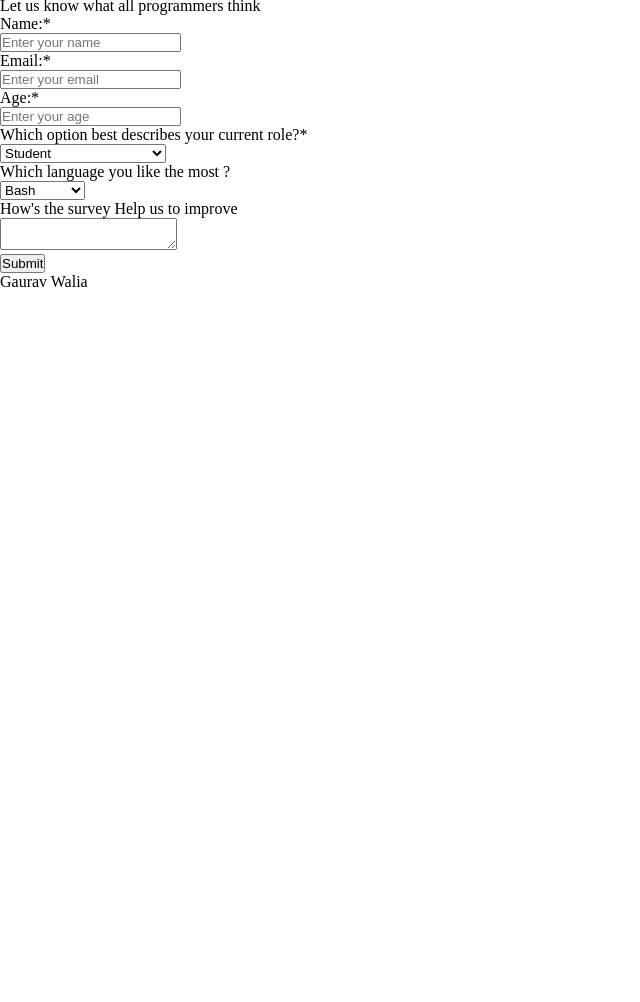
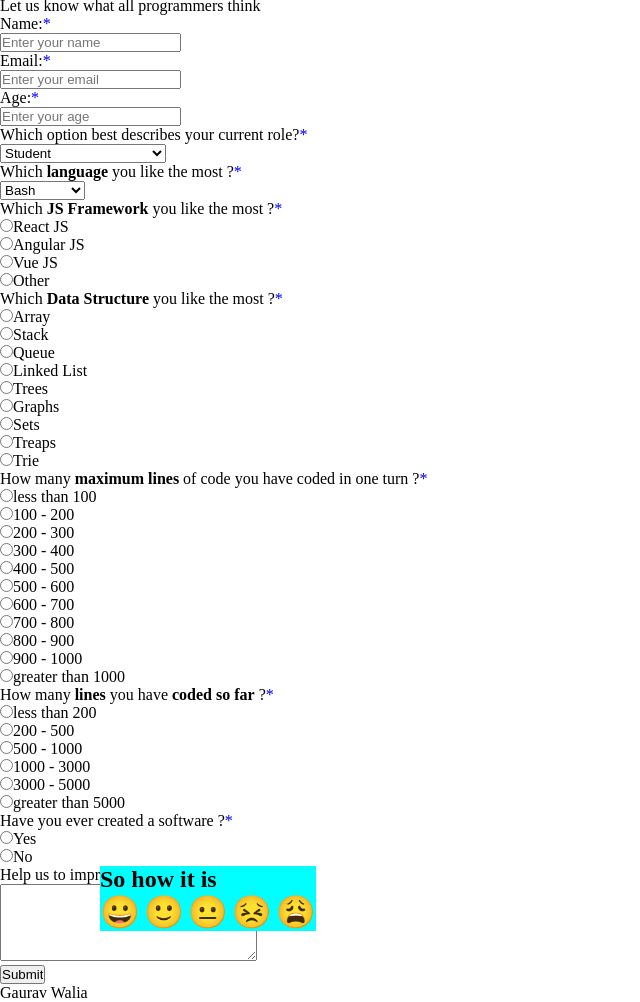
Before and after one commit to GauravWalia19/Programmer-Survey, a plain HTML site: page index.html in a window 1280 px wide. Shown: the part 40-1042 px from the top of the page, without its empty margins (0-640 px from the left). Before the commit the page ends 800 px from the top, so only its background shows below. Drawn offline with Linux system fonts and the light colour scheme.

Commit message:
added content

```diff
--- a/index.html
+++ b/index.html
@@ -6,6 +6,7 @@
     <meta http-equiv="X-UA-Compatible" content="ie=edge">
     <title>Programmer's Survey</title>
     <link rel="stylesheet" type="text/css" href="styles/design.css"/>
+    <script src="scripts/script.js"></script>
 </head>
 <body>
     <header id="title">
@@ -16,7 +17,7 @@
         <p id="description">
             Let us know what all programmers think
         </p>
-        <form id="survey-form" action="" method="POST" autocomplete="off">
+        <form id="survey-form" action="" method="POST" autocomplete="off" onsubmit="hello()">
 
             <label for="Name" id="name-label">
                 <div>
@@ -69,7 +70,7 @@
 
             <div>
                 <div>
-                    <span>Which language you like the most ?</span>
+                    Which <b>language</b> you like the most ?<span class="red-span">*</span>
                 </div>
                 <div>
                     <select id="language-dropdown" required>
@@ -93,12 +94,79 @@
                     </select>
                 </div>
             </div>
+
             <div>
                 <div>
-                    How's the survey Help us to improve
+                    Which <b>JS Framework</b> you like the most ?<span class="red-span">*</span>
                 </div>
-                <textarea></textarea>
+                <div><input type="radio" name="answer" required/>React JS</div>
+                <div><input type="radio" name="answer" required/>Angular JS</div>
+                <div><input type="radio" name="answer" required/>Vue JS</div>
+                <div><input type="radio" name="answer" required/>Other</div>
             </div>
+            <div>
+                <div>
+                    Which <b>Data Structure</b> you like the most ?<span class="red-span">*</span>
+                </div>
+                <div><input type="radio" name="ds" required/>Array</div>
+                <div><input type="radio" name="ds" required/>Stack</div>
+                <div><input type="radio" name="ds" required/>Queue</div>
+                <div><input type="radio" name="ds" required/>Linked List</div>
+                <div><input type="radio" name="ds" required/>Trees</div>
+                <div><input type="radio" name="ds" required/>Graphs</div>
+                <div><input type="radio" name="ds" required/>Sets</div>
+                <div><input type="radio" name="ds" required/>Treaps</div>
+                <div><input type="radio" name="ds" required/>Trie</div>
+            </div>
+            <div>
+                <div>
+                    How many <b>maximum lines</b> of code you have coded in one turn ?<span class="red-span">*</span>
+                </div>
+                <div><input type="radio" name="lines" required/>less than 100</div>
+                <div><input type="radio" name="lines" required/>100 - 200</div>
+                <div><input type="radio" name="lines" required/>200 - 300</div>
+                <div><input type="radio" name="lines" required/>300 - 400</div>
+                <div><input type="radio" name="lines" required/>400 - 500</div>
+                <div><input type="radio" name="lines" required/>500 - 600</div>
+                <div><input type="radio" name="lines" required/>600 - 700</div>
+                <div><input type="radio" name="lines" required/>700 - 800</div>
+                <div><input type="radio" name="lines" required/>800 - 900</div>
+                <div><input type="radio" name="lines" required/>900 - 1000</div>
+                <div><input type="radio" name="lines" required/>greater than 1000</div>
+            </div>
+            <div>
+                <div>
+                    How many <b>lines</b> you have <b>coded so far</b> ?<span class="red-span">*</span>
+                </div>
+                <div><input type="radio" name="coded" required/>less than 200</div>
+                <div><input type="radio" name="coded" required/>200 - 500</div>
+                <div><input type="radio" name="coded" required/>500 - 1000</div>
+                <div><input type="radio" name="coded" required/>1000 - 3000</div>
+                <div><input type="radio" name="coded" required/>3000 - 5000</div>
+                <div><input type="radio" name="coded" required/>greater than 5000</div>
+            </div>
+            <div>
+                <div>
+                    Have you ever created a software ?<span class="red-span">*</span>
+                </div>
+                <div><input type="radio" name="soft" required/>Yes</div>
+                <div><input type="radio" name="soft" required/>No</div>
+            </div>
+            <div id="after-submit">
+                <h2>So how it is</h2>
+                <button type="button" class="imojis">😀</button>
+                <button type="button" class="imojis">🙂</button>
+                <button type="button" class="imojis">😐</button>
+                <button type="button" class="imojis">😣</button>
+                <button type="button" class="imojis">😩</button>
+            </div>
+            <div>
+                <div>
+                    Help us to improve our survey
+                </div>
+                <textarea rows="5" cols="30"></textarea>
+            </div>
+
             <div>
                 <input type="submit" name="submit" id="submit"/>
             </div>
--- /dev/null
+++ b/scripts/script.js
@@ -0,0 +1,4 @@
+function hello()
+{
+    alert("success");
+}
--- a/styles/design.css
+++ b/styles/design.css
@@ -2,3 +2,20 @@
     margin: 0;
     padding: 0;
 }
+.red-span{
+    color: blue;
+}
+.imojis{
+    border: none;
+    background: transparent;
+    font-size: 2em;
+}
+#after-submit{
+    /* display: none; */
+    position: absolute;
+    top: auto;
+    left: 100px;
+    background-color: cyan;
+    width: auto;
+}
+/*BREAKPOINTS*/
```
